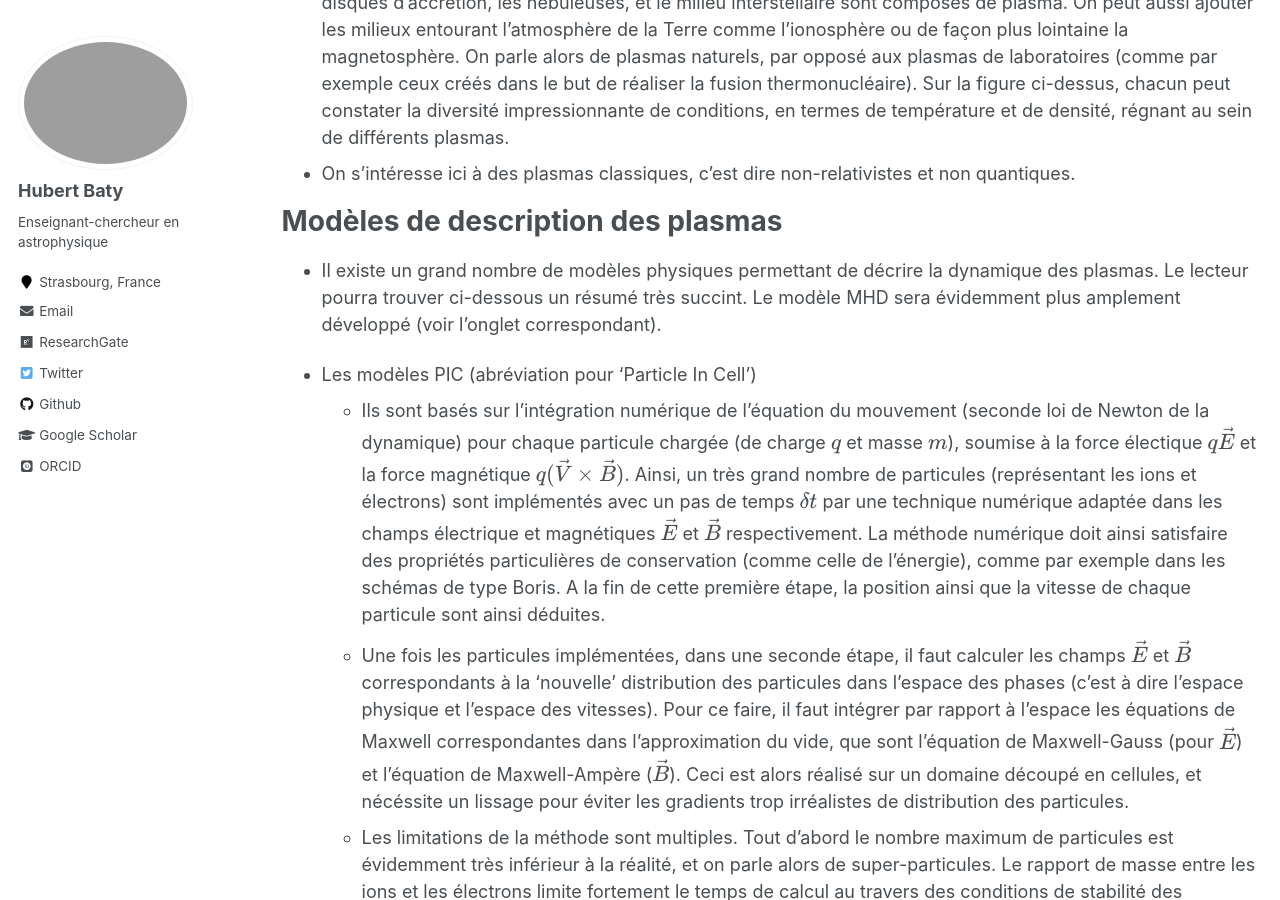
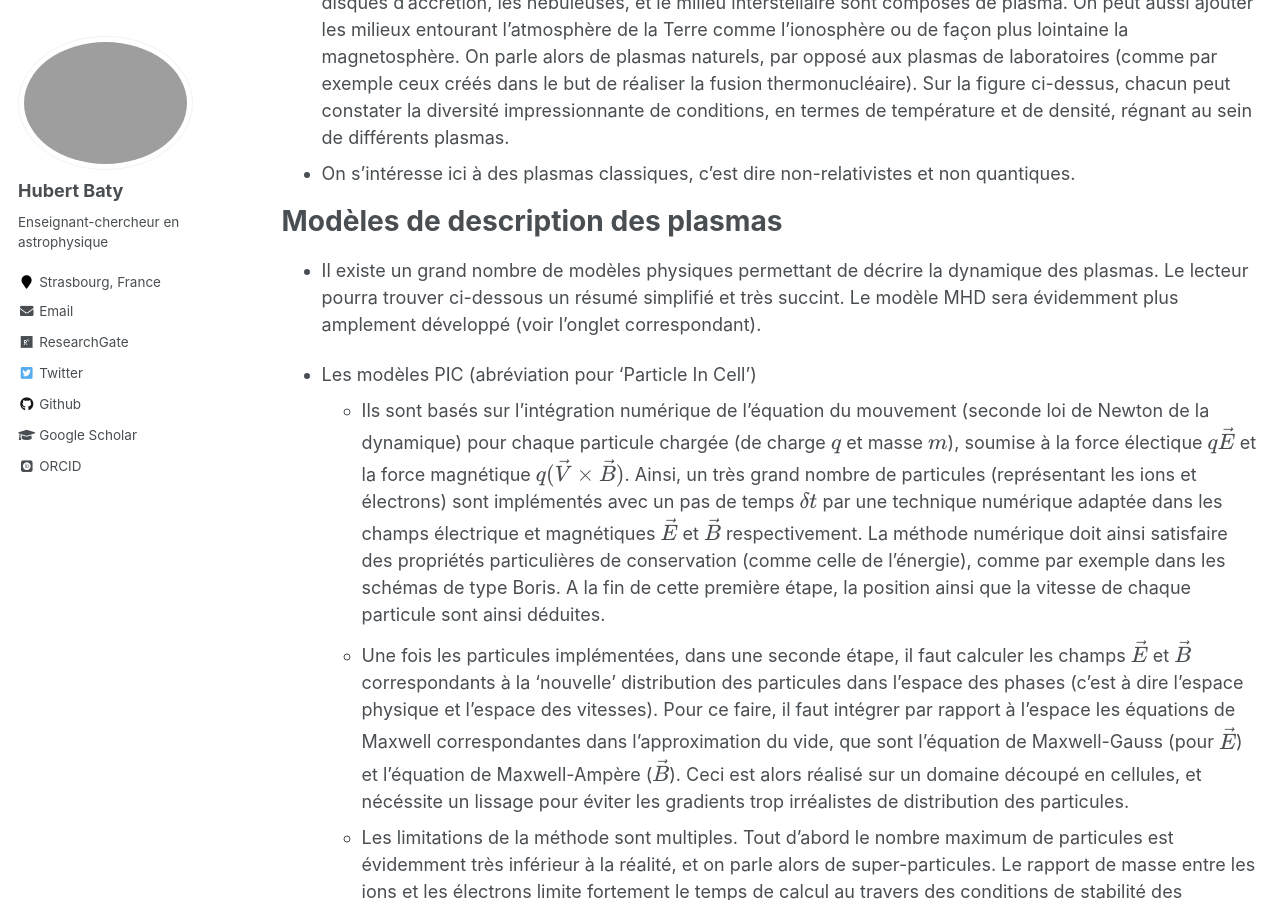
Before and after one commit to hubertbaty/hubertbaty.github.io, a Jekyll site: the page built from _pages/plasma.md, in a window 1280 px wide and 900 px high, scrolled down 2575 px. Built offline with Jekyll 4.4.1, drawn with Linux system fonts in a browser that asks for light colours; some web fonts are replaced; formulas are drawn with MathJax 3.

Commit message:
Update plasma.md

```diff
--- a/_pages/plasma.md
+++ b/_pages/plasma.md
@@ -47,7 +47,7 @@ thermonucléaire). Sur la figure ci-dessus, chacun peut constater la diversité
 
 Modèles de description des plasmas
 ======
-* Il existe un grand nombre de modèles physiques permettant de décrire la dynamique des plasmas. Le lecteur pourra trouver ci-dessous un résumé très succint. Le modèle MHD sera évidemment plus amplement développé (voir l'onglet correspondant).
+* Il existe un grand nombre de modèles physiques permettant de décrire la dynamique des plasmas. Le lecteur pourra trouver ci-dessous un résumé simplifié et très succint. Le modèle MHD sera évidemment plus amplement développé (voir l'onglet correspondant).
 
 * Les modèles PIC (abréviation pour 'Particle In Cell')
   * Ils sont basés sur l'intégration numérique de l'équation du mouvement (seconde loi de Newton de la dynamique) pour chaque particule chargée (de charge $q$ et masse $m$), soumise à la force électique $q \vec E$ et la force magnétique $q (\vec V \times \vec B)$. Ainsi, un très grand nombre de particules (représentant les ions et électrons) sont implémentés avec un pas de temps $\delta t$ par une technique numérique adaptée dans les champs électrique et magnétiques $\vec E$ et $\vec B$ respectivement. La méthode numérique doit ainsi satisfaire des propriétés particulières de conservation (comme celle de l'énergie), comme par exemple dans les schémas de type Boris. A la fin de cette première étape, la position ainsi que la vitesse de chaque particule sont ainsi déduites.
```
